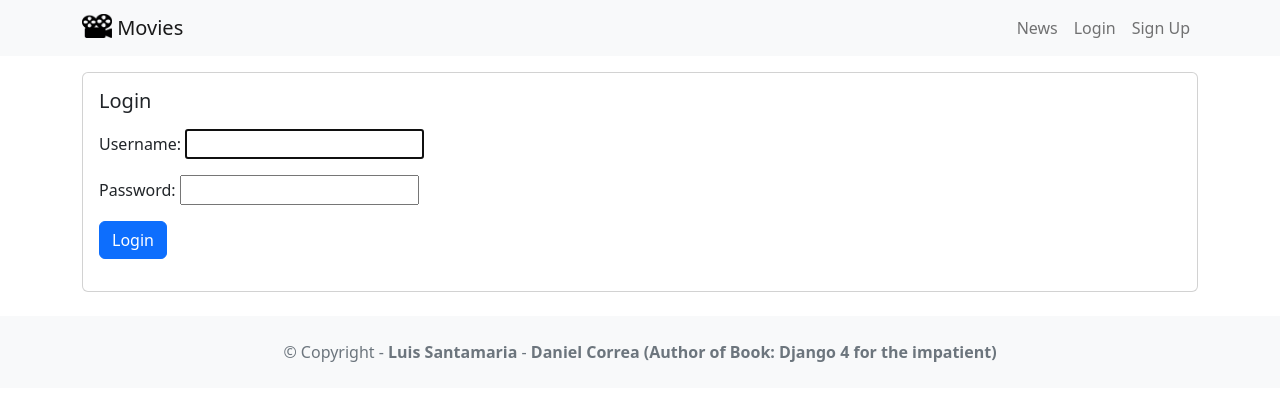
After one commit to luisSantamariaCOL/Django-MovieReviews, a Django app: page /accounts/login/ in a window 1280 px wide. The commit adds this page. Shown: the top 401 px of the page. Run offline with Django 4.2, Linux system fonts and the light colour scheme; parts of the project's set-up code (start-up, migrations or seed data) failed here and were passed over.

Commit message:
login functionality implemented

```diff
--- /dev/null
+++ b/accounts/templates/loginaccount.html
@@ -0,0 +1,27 @@
+{% extends 'base.html' %}
+{% block content %}
+    <div class="card mb-3">
+        <div class="row g-0">
+            <div>
+                <div class="card-body">
+                    <h5 class="card-title">Login</h5>
+                    {% if error %}
+                        <div class="alert alert-danger mt-3" role="alert">
+                            {{ error }}
+                        </div>
+                    {% endif %}
+                    <p class="card-text">
+                        <form method="POST">
+                            {% csrf_token %}
+                            {{ form.as_p }} <!-- This is the line that renders the form -->
+                            <button type="submit" class="btn btn-primary">
+                                Login
+                            </button>
+                        </form>
+                    </p>
+                </div>
+            </div>
+        </div>
+    </div>
+
+{% endblock content %}
--- a/accounts/urls.py
+++ b/accounts/urls.py
@@ -4,4 +4,5 @@ from . import views
 urlpatterns = [
     path('signupaccount/', views.signupaccount, name='signupaccount'),
     path('logout/', views.logoutaccount, name='logoutaccount'),
+    path('login/', views.loginaccount, name='loginaccount'),
 ]
--- a/accounts/views.py
+++ b/accounts/views.py
@@ -2,8 +2,10 @@ from django.shortcuts import render # To render the signupaccount.html template
 from django.contrib.auth.forms import UserCreationForm # This is the form provided by Django to easily create a signup form to register new users
 from .forms import UserCreateForm # This is the form we created in forms.py
 from django.contrib.auth.models import User # To create a new user
+from django.contrib.auth.forms import AuthenticationForm # To create a login form
 from django.contrib.auth import login # To log the user in after they have successfully created an account
 from django.contrib.auth import logout # To log the user out
+from django.contrib.auth import authenticate # To authenticate the user when they try to log in
 from django.shortcuts import redirect # To redirect the user to the home page after they have successfully created an account
 from django.db import IntegrityError # To handle the error when a user tries to create an account with a username that already exists
 
@@ -35,3 +37,19 @@ def signupaccount(request):
 def logoutaccount(request):
     logout(request)
     return redirect('home')
+
+
+def loginaccount(request):
+    if request.method == 'GET':
+        return render(request, 'loginaccount.html', {'form': AuthenticationForm})
+    else:
+        user = authenticate(request,
+            username=request.POST['username'],
+            password=request.POST['password'])
+        if user is None:
+            return render(request, 'loginaccount.html',
+            {'form': AuthenticationForm(),
+            'error': 'Username and password did not match'})
+        else:
+            login(request, user)
+            return redirect('home')
--- a/moviereviews/templates/base.html
+++ b/moviereviews/templates/base.html
@@ -37,7 +37,7 @@
               Logout ({{ user.username }})
             </a>
           {% else %}
-            <a class="nav-link" href="#">Login</a>
+            <a class="nav-link" href="{% url 'loginaccount' %}">Login</a>
             <a class="nav-link" href="{% url 'signupaccount' %}">Sign Up</a>
           {% endif %}
         </div>
```
